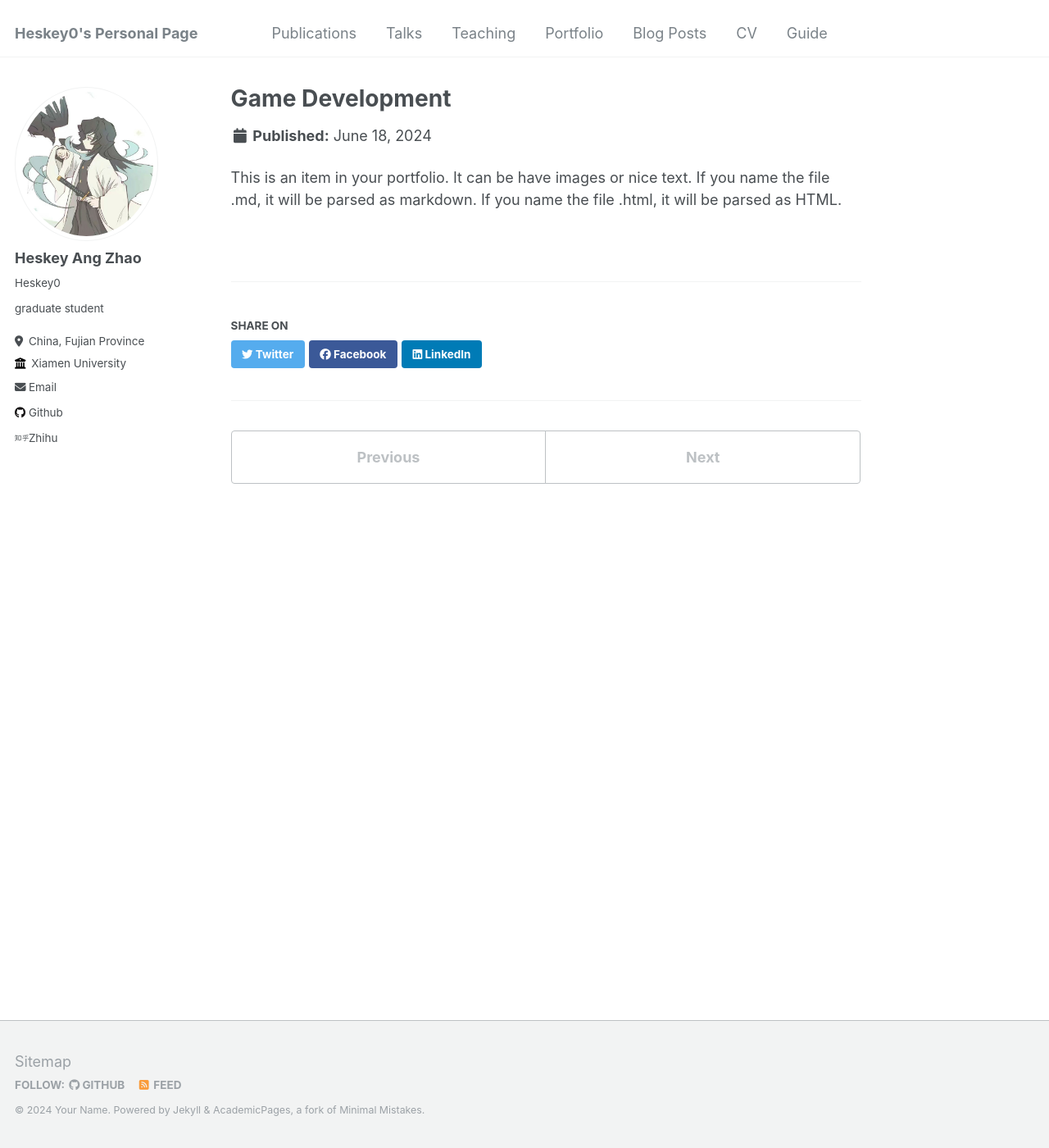
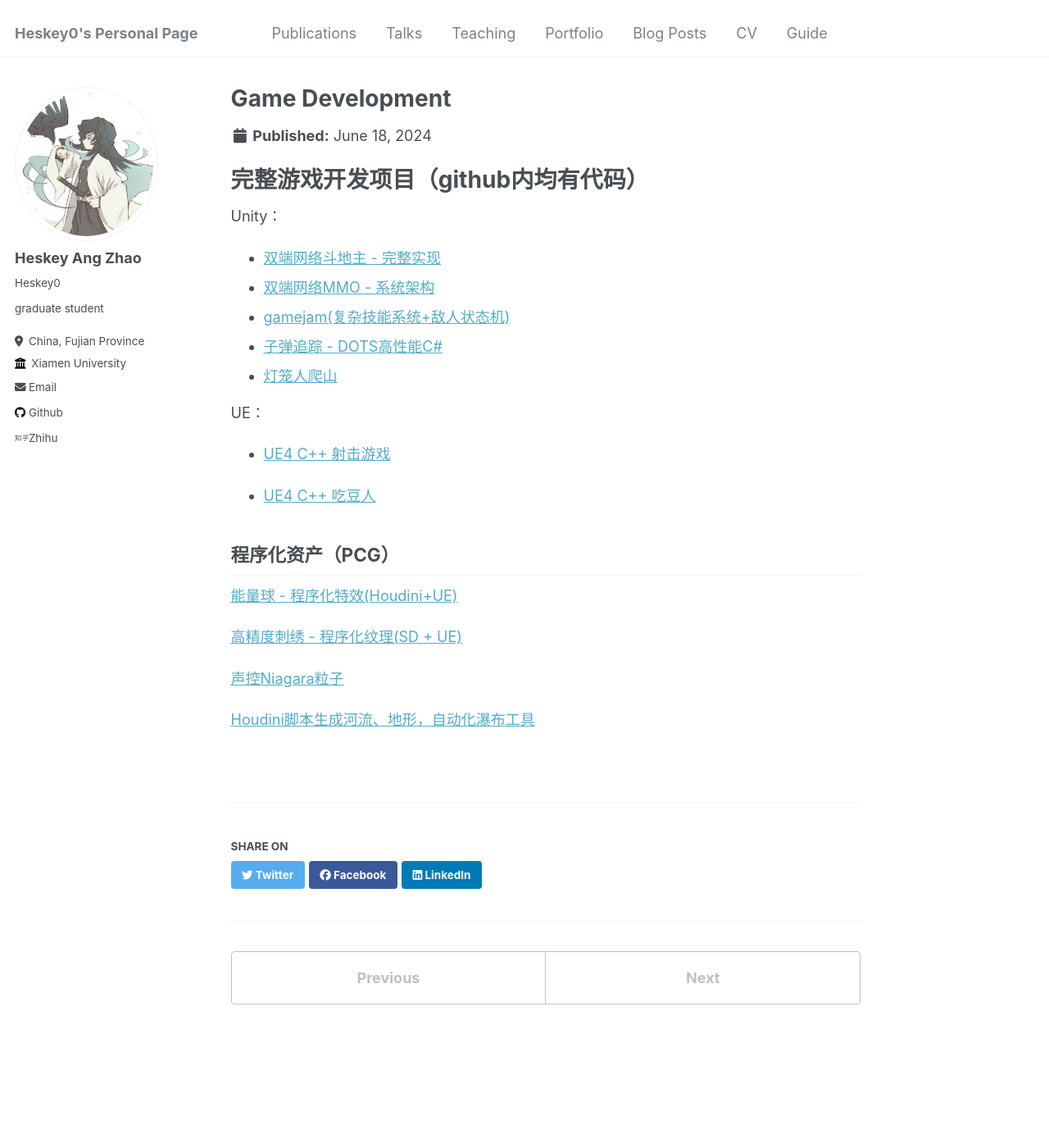
Before and after one commit to Heskey0/Heskey0.github.io, a Jekyll site: the page built from _portfolio/portfolio-game-development.md, in a window 1280 px wide and 1400 px high. Shown: the whole window at 82% size. Built offline with Jekyll 4.4.1, drawn with Linux system fonts in a browser that asks for light colours.

Commit message:
Update portfolio-game-development.md

```diff
--- a/_portfolio/portfolio-game-development.md
+++ b/_portfolio/portfolio-game-development.md
@@ -4,4 +4,28 @@ excerpt: "Short description of portfolio item number 1<br/><img src='/images/500
 collection: portfolio
 ---
 
-This is an item in your portfolio. It can be have images or nice text. If you name the file .md, it will be parsed as markdown. If you name the file .html, it will be parsed as HTML.
+# 完整游戏开发项目（github内均有代码）
+
+Unity：
+
+* [双端网络斗地主 - 完整实现](https://www.bilibili.com/video/BV1664y1D74g)
+* [双端网络MMO - 系统架构](https://www.bilibili.com/video/BV1Qq4y157mh)
+* [gamejam(复杂技能系统+敌人状态机)](https://www.bilibili.com/video/BV1CB4y1u7Sq)
+* [子弹追踪 - DOTS高性能C#](https://www.bilibili.com/video/BV1b54y157xQ)
+* [灯笼人爬山](https://www.bilibili.com/video/BV1xV411g7ys)
+
+UE：
+
+* [UE4 C++ 射击游戏](https://www.bilibili.com/video/BV1Jh411h7eT)
+
+* [UE4 C++ 吃豆人](https://www.bilibili.com/video/BV1sQ4y197vd)
+
+## 程序化资产（PCG）
+
+[能量球 - 程序化特效(Houdini+UE)](https://www.bilibili.com/video/BV1qh411a7YU)
+
+[高精度刺绣 - 程序化纹理(SD + UE)](https://www.bilibili.com/video/BV1pf4y1a7Hg?vd_source=10edfdf73ab80a5b21d82f049d07a937)
+
+[声控Niagara粒子](https://www.bilibili.com/video/BV1Pg4115786)
+
+[Houdini脚本生成河流、地形，自动化瀑布工具](https://www.bilibili.com/video/BV1bm4y1c72s/)
```
